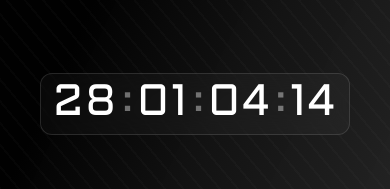
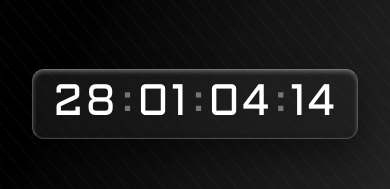
Before and after one commit to ACM-VIT/DSP-Peter-Robinson-May-2025, a Next.js app: page / in a window 390 px wide. Shown: the part 371-560 px from the top of the page. Built offline with nearby package versions, Linux system fonts and the light colour scheme; no server answers.

Commit message:
Fixes mobile UI

```diff
--- a/src/app/globals.css
+++ b/src/app/globals.css
@@ -116,12 +116,18 @@ body {
   display: inline-flex;
   align-items: center;
   justify-content: center;
-  border: 1.5px solid rgba(255, 255, 255, 0.12);
-  border-radius: 16px;
   padding: 1rem 1.5rem;
-  background: rgba(255, 255, 255, 0.03);
-  backdrop-filter: blur(12px);
-  -webkit-backdrop-filter: blur(12px);
+  background: linear-gradient(135deg, rgba(255, 255, 255, 0.08) 0%, rgba(255, 255, 255, 0.01) 100%);
+  backdrop-filter: blur(40px);
+  -webkit-backdrop-filter: blur(40px);
+  border: 1px solid rgba(255, 255, 255, 0.2);
+  border-top: 1px solid rgba(255, 255, 255, 0.4);
+  border-left: 1px solid rgba(255, 255, 255, 0.3);
+  border-radius: 24px;
+  box-shadow:
+    0 16px 32px rgba(0, 0, 0, 0.4),
+    inset 0 2px 4px rgba(255, 255, 255, 0.3),
+    inset 0 -2px 4px rgba(0, 0, 0, 0.2);
 }
 
 /* Event details glass card */
@@ -167,7 +173,7 @@ body {
     height: auto;
   }
   .timer-container {
-    padding: 0.5rem 0.75rem;
+    padding: 0.75rem 1.25rem;
     border-radius: 12px;
   }
 }
--- a/src/components/countdown-timer.tsx
+++ b/src/components/countdown-timer.tsx
@@ -38,7 +38,7 @@ function isExpired(t: TimeLeft): boolean {
 function TimerDigitCard({ value }: { value: string }) {
   return (
     <div className="timer-digit-card">
-      <span className="font-[family-name:var(--font-aldrich)] text-[2.75rem] sm:text-[3.5rem] text-white leading-none tracking-wider">
+      <span className="font-[family-name:var(--font-aldrich)] tabular-nums text-[2.75rem] sm:text-[3.5rem] text-white leading-none tracking-wider">
         {value.slice(0, 2)}
       </span>
     </div>
```
